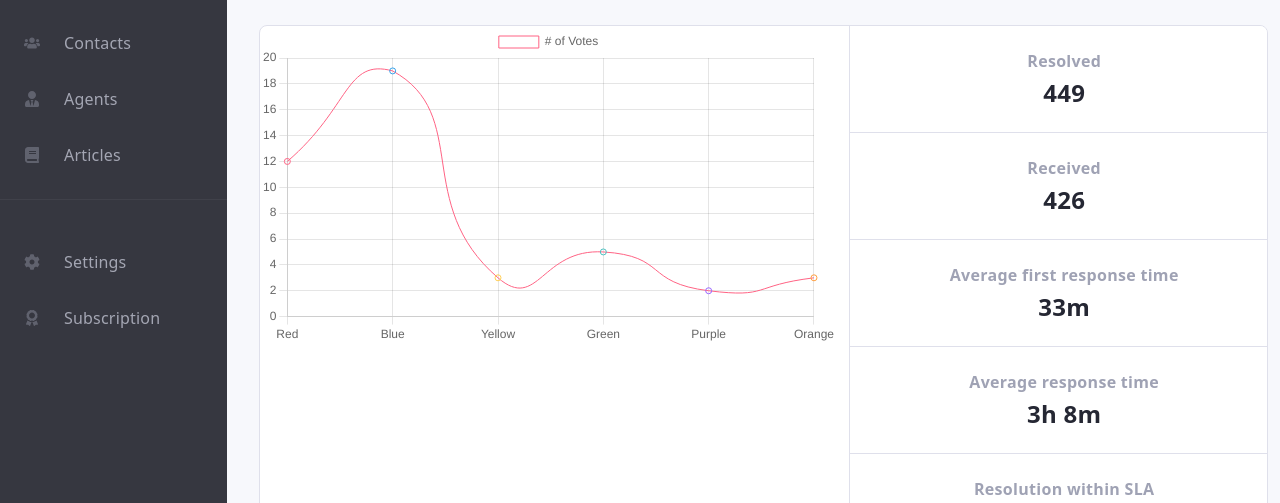
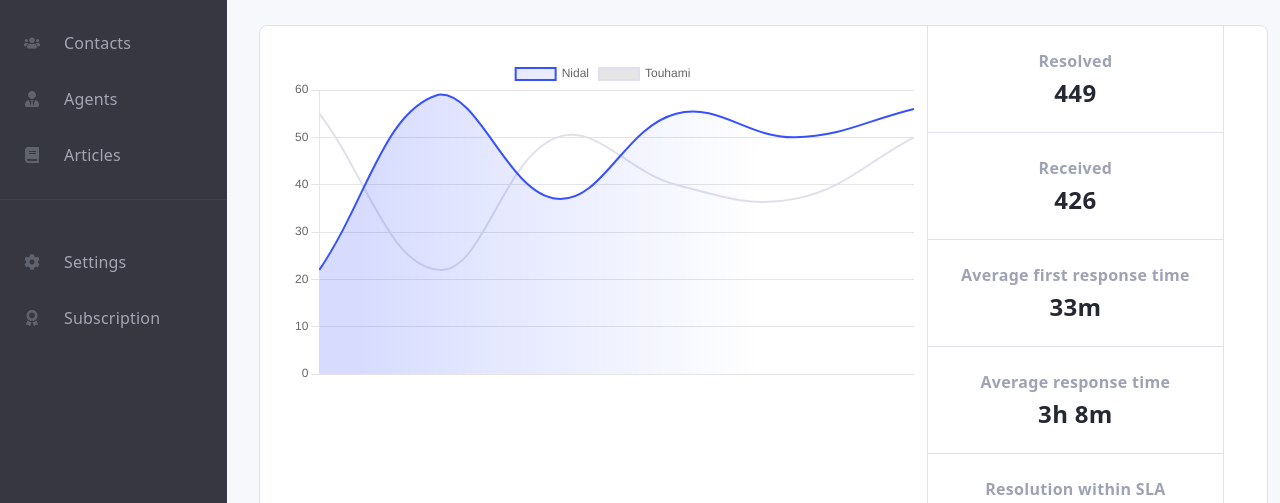
Before and after one commit to nidal1/node-admin, a website: page index.html in a window 1280 px wide. Shown: the part 281-784 px from the top of the page. Drawn offline with nearby package versions, Linux system fonts and the light colour scheme.

Commit message:
Chart js modifications

```diff
--- a/src/js/app.js
+++ b/src/js/app.js
@@ -1,37 +1,69 @@
-
-const ctx = document.getElementById('myChart');
+const ctx = document.getElementById('myChart').getContext("2d");
+var gradientFill = ctx.createLinearGradient(500, 0, 100, 0);
+gradientFill.addColorStop(1, "rgba(55, 81, 255, 0.2)");
+gradientFill.addColorStop(0, "rgba(55, 81, 255, 0)");
 const myChart = new Chart(ctx, {
     type: 'line',
     data: {
-        FillTarget:"end",
         labels: ['Red', 'Blue', 'Yellow', 'Green', 'Purple', 'Orange'],
         datasets: [{
-            label: '# of Votes',
-            data: [12, 19, 3, 5, 2, 3],
-            backgroundColor: [
-                'rgba(255, 99, 132, 0)'
+            label: 'Nidal',
+            data: [22, 59, 37, 55, 50, 56],
+
+            borderColor: [
+                'rgba(55, 81, 255, 1)',
             ],
+            fill: true,
+            backgroundColor: gradientFill,
+            borderWidth: 2,
+            pointBorderColor: "rgba(55, 81, 255, 1)",
+            pointHoverBackgroundColor: "#ffffff",
+            pointHoverBorderColor: "#3751ff",
+            pointHoverRadius: 4,
+            pointHoverBorderWidth: 4,
+            radius: 0,
+
+        },
+        {
+            label: 'Touhami',
+            data: [ 55, 22,50, 40, 37, 50],
+
             borderColor: [
-                'rgba(255, 99, 132, 1)',
-                'rgba(54, 162, 235, 1)',
-                'rgba(255, 206, 86, 1)',
-                'rgba(75, 192, 192, 1)',
-                'rgba(153, 102, 255, 1)',
-                'rgba(255, 159, 64, 1)'
+                '#DFE0EB',
             ],
-            borderWidth: 1,
+            borderWidth: 2,
+            pointBorderColor: "rgba(55, 81, 255, 1)",
+            pointHoverBackgroundColor: "#ffffff",
+            pointHoverBorderColor: "#3751ff",
+            pointHoverRadius: 4,
+            pointHoverBorderWidth: 4,
+            radius: 0,
 
         }]
     },
     options: {
-        tension:0.6,
+        responsive: false,
+        interaction: {
+            intersect: false
+        },
+        tension: 0.4,
+        layout: {
+            padding: 32
+        },
         filler: {
             propagate: false,
-          },
+        },
         scales: {
             y: {
-                beginAtZero: true
+                beginAtZero: true,
+                suggestedMin: 0,
+                suggestedMax: 60
+            },
+            x: {
+                display: false
             }
+
+
         }
     }
 });
--- a/src/style/main.scss
+++ b/src/style/main.scss
@@ -239,8 +239,13 @@ body {
         background-color: white;
         margin-bottom: 30px;
 
+        .col-7{
+            width: calResponsiveValues(780px, 1185px) !important;
+        }
+
         .col-5 {
             padding: 0px;
+            width: calResponsiveValues(342px, 1185px) !important;
 
             .card {
 
@@ -259,6 +264,7 @@ body {
                 padding-left: calc(var(--bs-gutter-x) * .5);
                 padding-top: 24px;
                 padding-bottom: 24px;
+                width: 100%;
 
                 h3 {
                     font-weight: 600;
```
Also changed, not shown: src/style/main.css.
